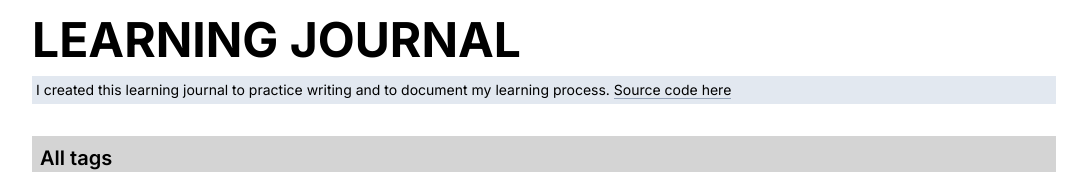
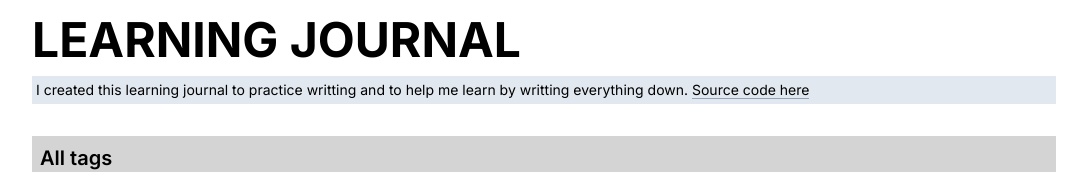
Before and after one commit to ledminh/learning-journal, a Next.js app: page /tags in a window 1280 px wide. Shown: the top 172 px of the page, without its empty margins (96-1183 px from the left). Built offline with nearby package versions, Linux system fonts and the light colour scheme; no server answers; the database is empty.

Commit message:
Fix the subtitle

```diff
--- a/src/ui/layout/Header.tsx
+++ b/src/ui/layout/Header.tsx
@@ -7,8 +7,8 @@ export default function Header() {
         <h1 className="text-5xl font-bold">LEARNING JOURNAL</h1>
       </Link>
       <p className="p-1 text-sm bg-slate-200">
-        I created this learning journal to practice writing and to document my
-        learning process.{" "}
+        I created this learning journal to practice writting and to help me
+        learn by writting everything down.{" "}
         <Link
           href="https://github.com/ledminh/learning-journal"
           className="border-b border-slate-400 hover:border-slate-900"
```
